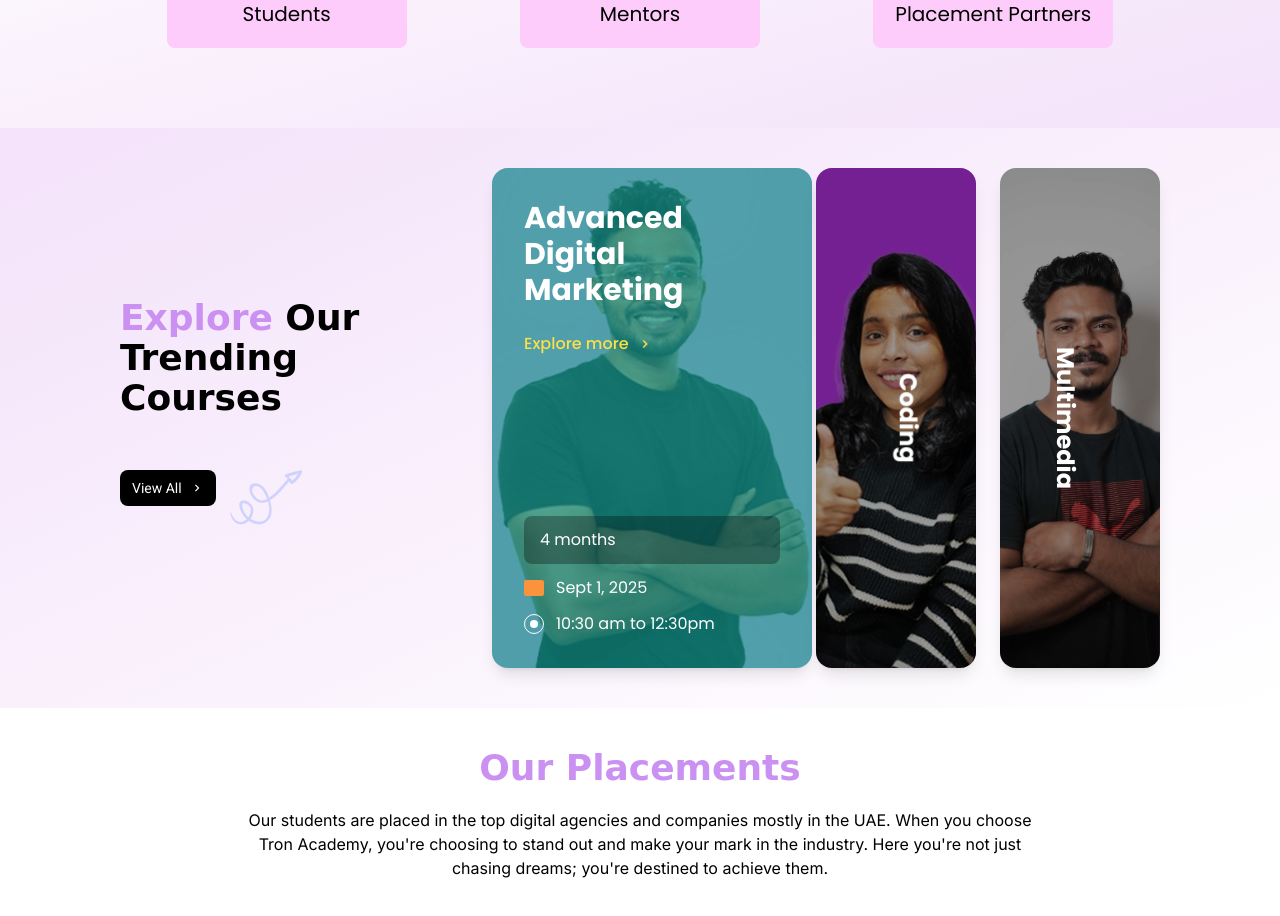
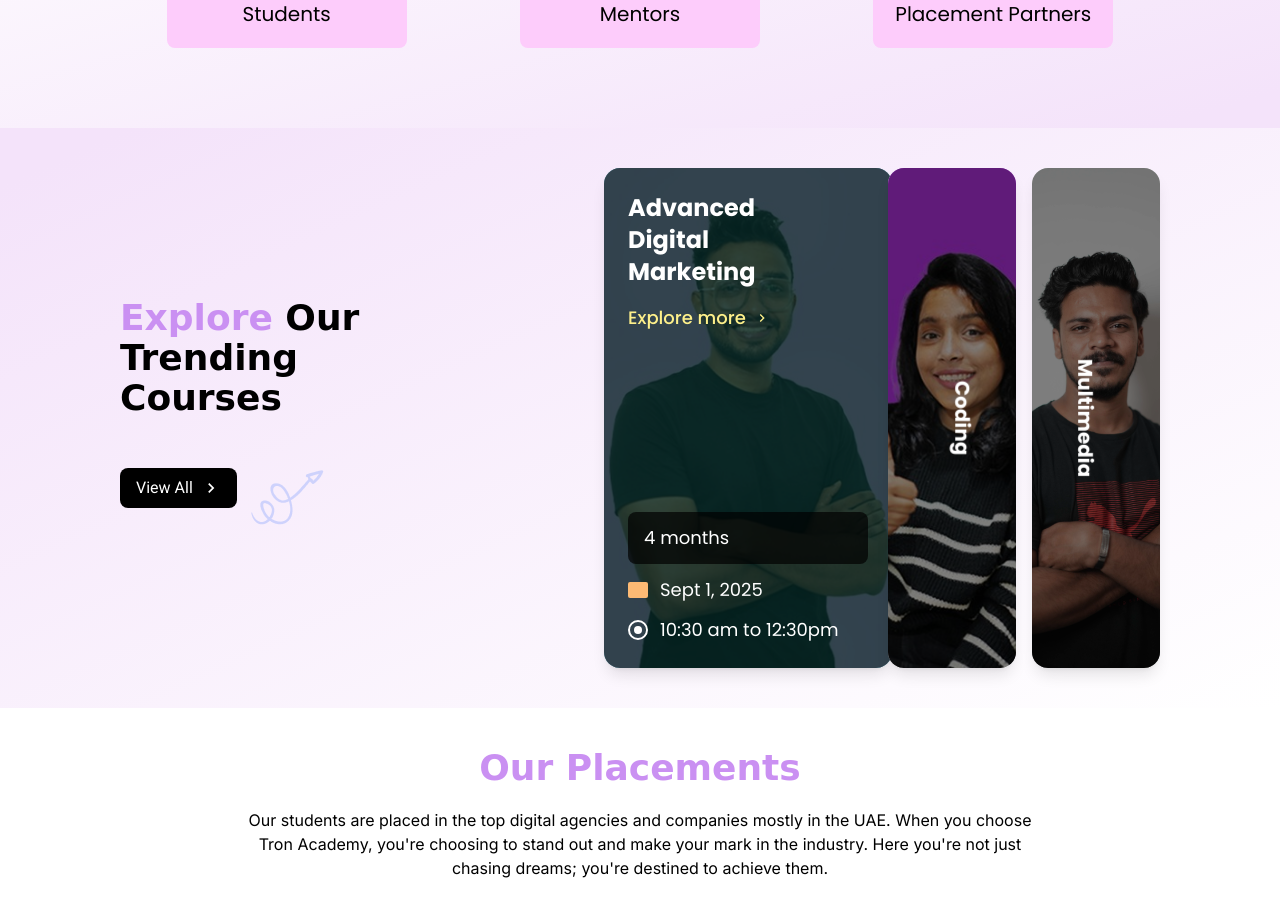
Before and after one commit to Tron-Technolegies/Tron-Academy-Website, a React (Vite) app in the folder client/: page / in a window 1280 px wide. Shown: the part 1040-1956 px from the top of the page. Built offline with nearby package versions, Linux system fonts and the light colour scheme.

Commit message:
updated meta tittle and description of coding page

```diff
--- a/client/src/components/coding/CodingHeader.jsx
+++ b/client/src/components/coding/CodingHeader.jsx
@@ -9,7 +9,7 @@ const CodingHeader = () => {
         <div className="header_text">
           <h1>
             <span className='main_title_color'>Level Up Your Career </span>
-            <br /> with the best coding course in kerala.
+            <br /> with the Best Python Course in Kerala.
           </h1>
           <p>
             At Tron Academy, we transform beginners into skilled coders and future-ready developers through hands-on experience training in Python, Data Science, Web Development, and more. Whether you dream of becoming a Python expert in Thrissur, a Data Scientist in Kerala, or a Web Developer, We don’t provide ordinary coding courses – we deliver industry domination programs.
--- a/client/src/components/home/exploreCourses/ExploreCourseSection.jsx
+++ b/client/src/components/home/exploreCourses/ExploreCourseSection.jsx
@@ -43,12 +43,11 @@ export default function ExploreCourseSection() {
   const activeCourse = courses[activeCard];
 
   return (
-    <section className="lg:px-[120px] lg:py-10 px-4 py-5 bg-gradient-to-br from-[#F4E3FA] from-5% flex xl:flex-row flex-col justify-between items-center pb-20 w-full">
+    <section className="lg:px-[120px] lg:py-10 px-4 py-5 bg-gradient-to-br from-[#F4E3FA] from-5% flex xl:flex-row flex-col justify-start items-center pb-20 w-full">
       {/* Left Section - Title and View All Button */}
       <div className="xl:max-w-[300px] flex flex-col items-center xl:items-start justify-center gap-5 flex-shrink-0">
-        <h4 className="md:text-4xl text-xl xl:text-left text-center font-black comic-font">
-          <span className="text-hoverPrimary">Explore</span> Our Trending
-          Courses
+        <h4 className="md:text-4xl text-2xl xl:text-left text-center font-black comic-font">
+          <span className="text-hoverPrimary">Explore</span> Our Trending Courses
         </h4>
         <div className="flex gap-3 items-center">
           <motion.button
@@ -57,11 +56,11 @@ export default function ExploreCourseSection() {
             whileHover={{ scale: 1.1, backgroundColor: "#CA90F2" }}
             whileTap={{ scale: 0.9 }}
             transition={{ type: "spring", stiffness: 300 }}
-            className="flex gap-2 items-center bg-black rounded-lg px-3 py-2 text-white text-sm roboto-font"
+            className="flex gap-2 items-center bg-black rounded-lg px-4 py-2 text-white text-base roboto-font"
           >
             <span>View All</span>
             <span>
-              <MdKeyboardArrowRight />
+              <MdKeyboardArrowRight size={20} />
             </span>
           </motion.button>
           <img src="/exploreArrow.png" className="hidden xl:block" alt="" />
@@ -69,11 +68,11 @@ export default function ExploreCourseSection() {
       </div>
 
       {/* Right Section - Course Cards */}
-      <div className="flex items-center justify-center xl:mt-0 mt-10">
-        <div className="flex gap-3 md:gap-6">
+      <div className="flex items-center justify-end xl:mt-0 mt-10 w-full xl:w-auto ml-auto">
+        <div className="flex gap-2 sm:gap-4 flex-grow">
           {/* Main Featured Card */}
           <motion.div
-            className={`relative w-64 sm:w-80 h-[400px] sm:h-[500px] rounded-2xl overflow-hidden shadow-lg ${activeCourse.bgColor}`}
+            className={`relative w-52 sm:w-72 h-[400px] sm:h-[500px] rounded-2xl overflow-hidden shadow-lg ${activeCourse.bgColor} flex-shrink-0`}
             key={activeCard}
             initial={{ scale: 0.95, opacity: 0.8, x: 0 }}
             animate={{ scale: 1, opacity: 1, x: 20 }}
@@ -83,13 +82,13 @@ export default function ExploreCourseSection() {
             <img
               src={activeCourse.image}
               alt={activeCourse.title}
-              className="w-full h-full object-cover opacity-30"
+              className="w-full h-full object-cover opacity-50"
             />
 
             {/* Content Overlay */}
-            <div className="absolute inset-0 p-4 sm:p-8 flex flex-col justify-between text-white">
+            <div className="absolute inset-0 p-2 sm:p-6 flex flex-col justify-between text-white bg-black bg-opacity-60">
               <div>
-                <h3 className="text-xl sm:text-3xl font-bold mb-3 sm:mb-6 leading-tight">
+                <h3 className="text-lg sm:text-2xl font-bold mb-1 sm:mb-4 leading-tight text-shadow-lg">
                   {activeCourse.title.split(' ').map((word, index) => (
                     <React.Fragment key={index}>
                       {word}
@@ -99,24 +98,24 @@ export default function ExploreCourseSection() {
                 </h3>
                 <button
                   onClick={() => navigate(activeCourse.route)}
-                  className="text-yellow-300 text-sm sm:text-base font-medium flex items-center gap-2 hover:text-yellow-200 transition-colors"
+                  className="text-yellow-200 text-sm sm:text-lg font-medium flex items-center gap-1 sm:gap-2 hover:text-yellow-100 transition-colors"
                 >
-                  Explore more <MdKeyboardArrowRight />
+                  Explore more <MdKeyboardArrowRight size={16} />
                 </button>
               </div>
 
               {/* Course Details */}
-              <div className="space-y-2 sm:space-y-3">
-                <div className="bg-black bg-opacity-30 rounded-lg px-3 sm:px-4 py-2 sm:py-3 text-sm sm:text-base">
+              <div className="space-y-1 sm:space-y-3">
+                <div className="bg-black bg-opacity-70 rounded-lg px-2 sm:px-4 py-1 sm:py-3 text-sm sm:text-lg">
                   {activeCourse.duration}
                 </div>
-                <div className="flex items-center gap-2 sm:gap-3 text-sm sm:text-base">
-                  <div className="w-4 sm:w-5 h-3 sm:h-4 bg-orange-400 rounded-sm"></div>
+                <div className="flex items-center gap-1 sm:gap-3 text-sm sm:text-lg">
+                  <div className="w-3 sm:w-5 h-2 sm:h-4 bg-orange-300 rounded-sm"></div>
                   <span>{activeCourse.startDate}</span>
                 </div>
-                <div className="flex items-center gap-2 sm:gap-3 text-sm sm:text-base">
-                  <div className="w-4 sm:w-5 h-4 sm:h-5 border border-white rounded-full flex items-center justify-center">
-                    <div className="w-1.5 sm:w-2 h-1.5 sm:h-2 bg-white rounded-full"></div>
+                <div className="flex items-center gap-1 sm:gap-3 text-sm sm:text-lg">
+                  <div className="w-3 sm:w-5 h-3 sm:h-5 border-2 border-white rounded-full flex items-center justify-center">
+                    <div className="w-1 sm:w-2 h-1 sm:h-2 bg-white rounded-full"></div>
                   </div>
                   <span>{activeCourse.time}</span>
                 </div>
@@ -124,18 +123,18 @@ export default function ExploreCourseSection() {
             </div>
           </motion.div>
 
-          {/* Other Course Cards - Better visibility on smaller screens */}
+          {/* Other Course Cards */}
           {courses.map((course, index) => {
             if (index === activeCard) return null;
 
             return (
               <motion.div
                 key={course.id}
-                className={`relative w-24 sm:w-32 md:w-40 h-[400px] sm:h-[500px] rounded-2xl overflow-hidden shadow-lg bg-gray-100 cursor-pointer hover:shadow-xl transition-all duration-300 ${
+                className={`relative w-16 sm:w-24 md:w-32 h-[400px] sm:h-[500px] rounded-2xl overflow-hidden shadow-lg bg-gray-100 cursor-pointer hover:shadow-xl transition-all duration-300 flex-shrink-0 ${
                   activeCard === index ? 'ring-4 ring-blue-400' : ''
                 }`}
                 onClick={() => setActiveCard(index)}
-                whileshe whileHover={{ scale: 1.02 }}
+                whileHover={{ scale: 1.02 }}
                 whileTap={{ scale: 0.98 }}
               >
                 <img
@@ -143,20 +142,20 @@ export default function ExploreCourseSection() {
                   alt={course.title}
                   className="w-full h-full object-cover"
                 />
-                <div className="absolute inset-0 bg-black bg-opacity-40"></div>
+                <div className="absolute inset-0 bg-black bg-opacity-50"></div>
 
-                {/* Vertical Text - Better visibility */}
+                {/* Vertical Text */}
                 <div className="absolute inset-0 flex items-center justify-center">
-                  <div className="absolute right-2 sm:right-4 md:right-6 top-1/2 transform -translate-y-1/2 rotate-90">
-                    <span className="text-white font-bold text-lg sm:text-xl md:text-2xl whitespace-nowrap drop-shadow-2xl">
-                      {course.title.split(' ').slice(-1)[0]}
+                  <div className="absolute right-1 sm:right-3 md:right-4 top-1/2 transform -translate-y-1/2 rotate-90">
+                    <span className="text-white font-bold text-xs sm:text-lg md:text-xl whitespace-nowrap drop-shadow-lg">
+                      {course.title}
                     </span>
                   </div>
                 </div>
 
                 {/* Active indicator */}
                 {activeCard === index && (
-                  <div className="absolute top-4 right-4 w-3 h-3 bg-yellow-400 rounded-full"></div>
+                  <div className="absolute top-2 right-2 w-2 h-2 sm:w-3 sm:h-3 bg-yellow-300 rounded-full"></div>
                 )}
               </motion.div>
             );
--- a/client/src/pages/coding/CodingPage.jsx
+++ b/client/src/pages/coding/CodingPage.jsx
@@ -14,16 +14,25 @@ import testimonialsData from "../../utils/testimonials";
 import { useEffect } from "react";
 import CodingFaq from "../../components/coding/CodingFaq";
 import CodingCards from "../../components/coding/CodingCards";
+import { Helmet } from "react-helmet";
 
 const CodingPage = () => {
-   useEffect(() => {
-      window.scrollTo(0, 0);
-    }, []);
+  useEffect(() => {
+    window.scrollTo(0, 0);
+  }, []);
   return (
     <div>
+      <Helmet>
+        <tittle>Best Python Course in Kerala | Tron Academy Thrissur</tittle>
+        <meta
+          name="description"
+          content="Join Kerala’s top Python course at Tron Academy. Hands-on training in Python, Data Science & Web Development. Start your tech career with expert mentors today.
+"
+        />
+      </Helmet>
       <CodingHeader />
       <WhyChooseCoding />
-      <CodingCards/>
+      <CodingCards />
       <CodingCourseSchedule />
       {/* <Mentors
         mentors={mentorsData.codingMentors}
@@ -36,7 +45,7 @@ const CodingPage = () => {
       /> */}
       <BlogSection />
       <NextBatchSection />
-      <CodingFaq/>
+      <CodingFaq />
     </div>
   );
 };
```
